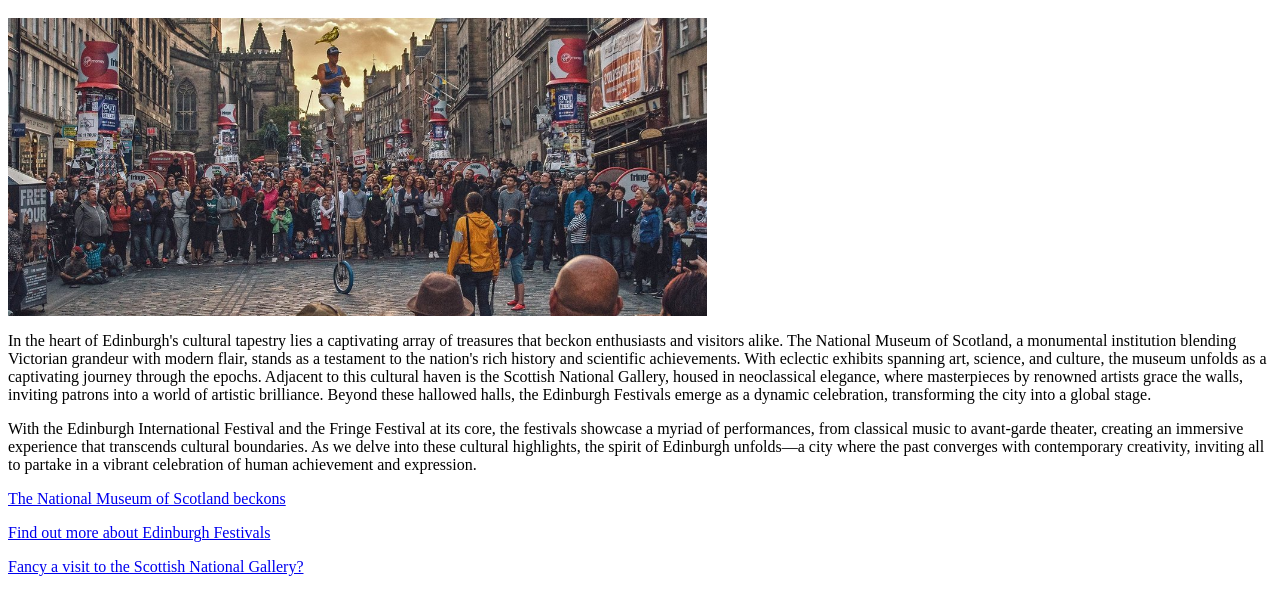
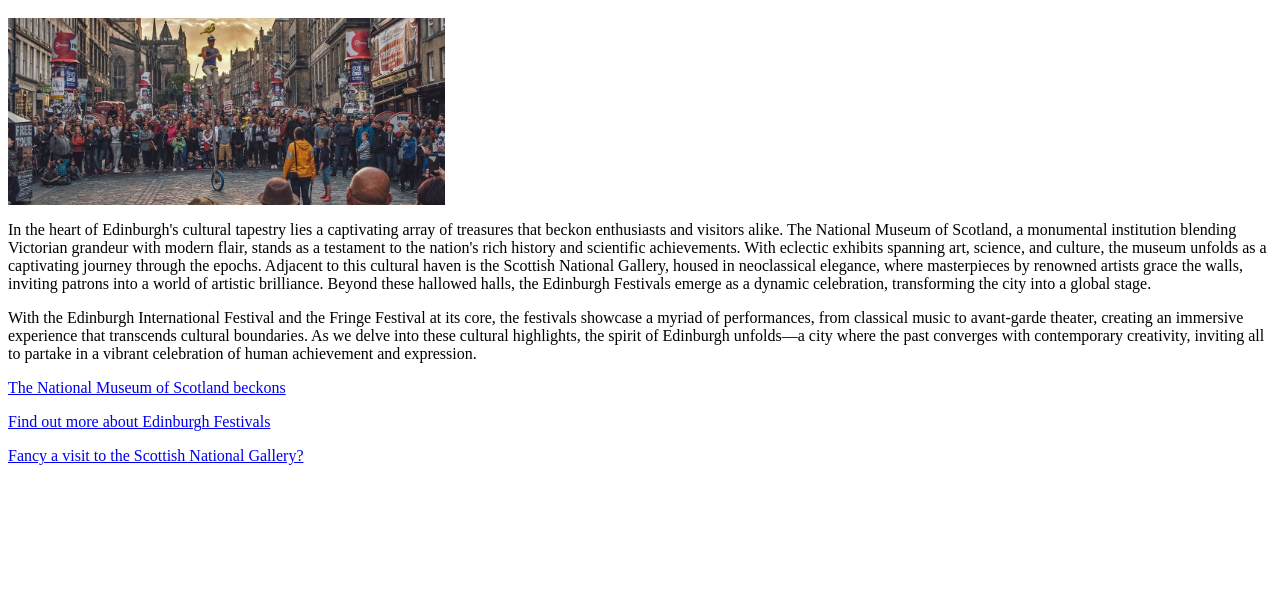
Before and after one commit to DocWizard/EdinburghGuide, a plain HTML site: page Content/D-Cultural-Highlights/Cultural Highlights.htm in a window 1280 px wide. Shown: the part 48-662 px from the top of the page. Drawn offline with Linux system fonts and the light colour scheme.

Commit message:
PDF fixes

```diff
--- a/Content/D-Cultural-Highlights/Cultural Highlights.htm
+++ b/Content/D-Cultural-Highlights/Cultural Highlights.htm
@@ -5,9 +5,9 @@
     <body>
         <h1>Cultural Highlights</h1>
         <p>
-            <img src="Images/617880-edinburgh-festivals-1.jpg" style="width: 699px; height: 298px;" class="img-half" />
+            <img src="Images/617880-edinburgh-festivals-1.jpg" style="width: 437px;height: 187px;" class="img-half" />
         </p>
-        <p>In the heart of Edinburgh's cultural tapestry lies a captivating array of treasures that beckon enthusiasts and visitors alike. The National Museum of Scotland, a monumental institution blending Victorian grandeur with modern flair, stands as a testament to the nation's rich history and scientific achievements. With eclectic exhibits spanning art, science, and culture, the museum unfolds as a captivating journey through the epochs. Adjacent to this cultural haven is the Scottish National Gallery, housed in neoclassical elegance, where masterpieces by renowned artists grace the walls, inviting patrons into a world of artistic brilliance. Beyond these hallowed halls, the Edinburgh Festivals emerge as a dynamic celebration, transforming the city into a global stage. </p>
+        <p>In the heart of Edinburgh's cultural tapestry lies a captivating array of treasures that beckon enthusiasts and visitors alike. The National Museum of Scotland, a monumental institution blending Victorian grandeur with modern flair, stands as a testament to the nation's rich history and scientific achievements. With eclectic exhibits spanning art, science, and culture, the museum unfolds as a captivating journey through the epochs. Adjacent to this cultural haven is the Scottish National Gallery, housed in neoclassical elegance, where masterpieces by renowned artists grace the walls, inviting patrons into a world of artistic brilliance. <MadCap:conditionalText MadCap:conditions="Default.Online">Beyond these hallowed halls, the Edinburgh Festivals emerge as a dynamic celebration, transforming the city into a global stage. </MadCap:conditionalText></p>
         <p class="important">With the Edinburgh International Festival and the Fringe Festival at its core, the festivals showcase a myriad of performances, from classical music to avant-garde theater, creating an immersive experience that transcends cultural boundaries. As we delve into these cultural highlights, the spirit of Edinburgh unfolds—a city where the past converges with contemporary creativity, inviting all to partake in a vibrant celebration of human achievement and expression.</p>
         <p MadCap:conditions="Default.Online"><a href="National Museum of Scotland.htm">The National Museum of Scotland beckons</a>
         </p>
```
